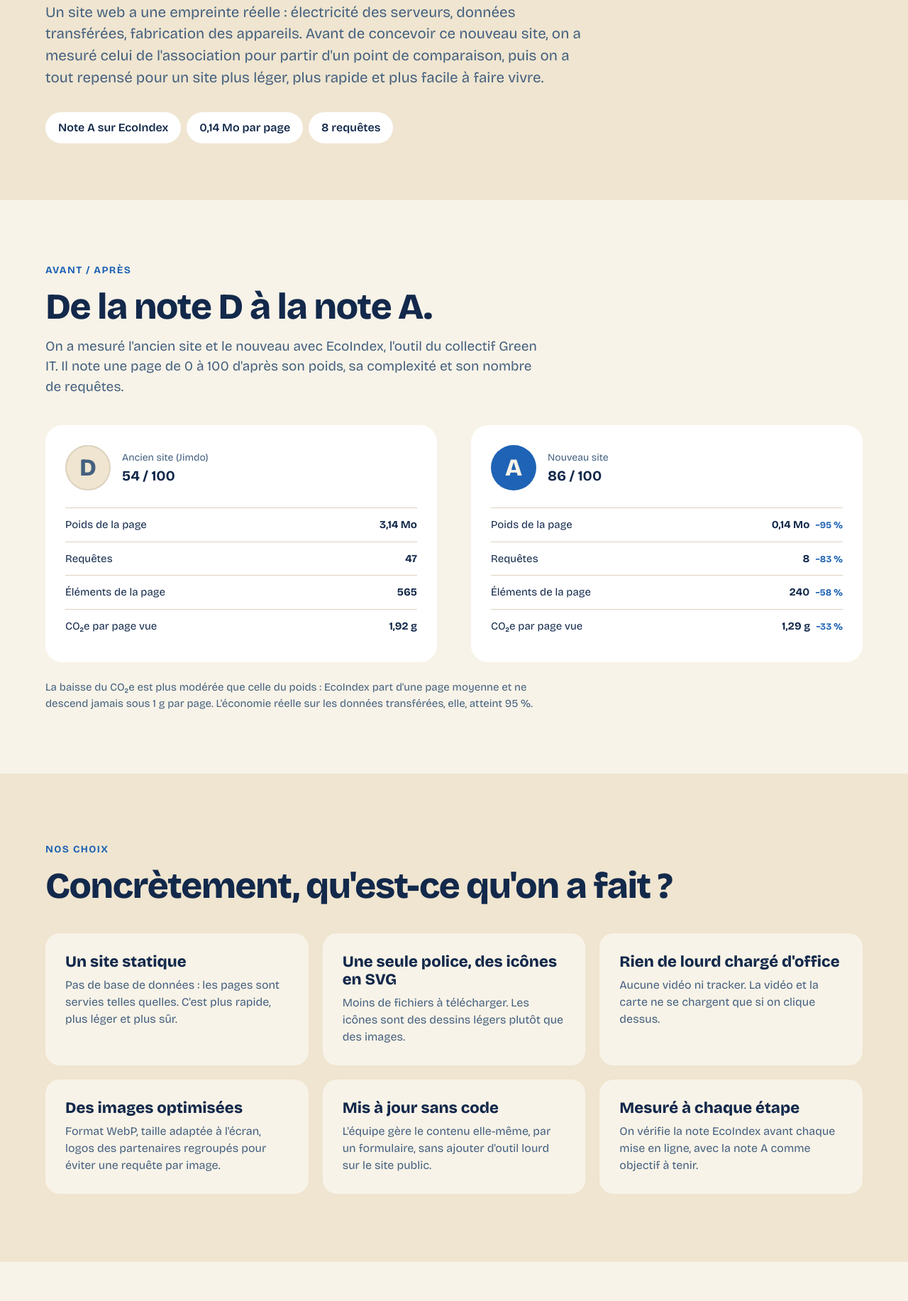
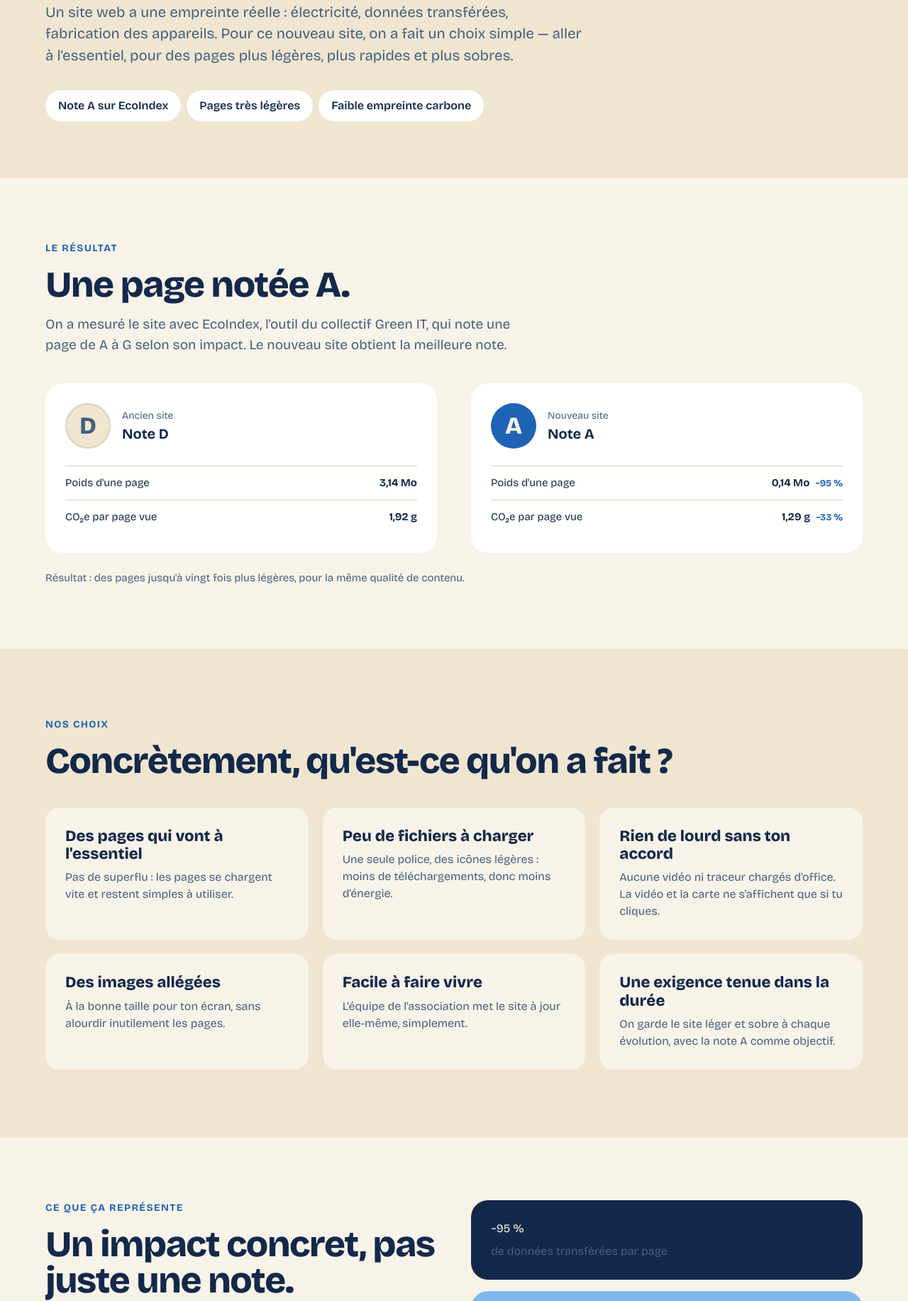
Before and after one commit to Ana-Ju/RSE, a plain HTML site: page eco-conception.html in a window 1280 px wide. Shown: the part 516-2349 px from the top of the page at 71% size. Drawn offline with nearby package versions, Linux system fonts and the light colour scheme.

Commit message:
Page éco-conception : version publique allégée
Sépare le message destiné aux visiteurs des informations techniques et
stratégiques réservées à l'équipe :
- retrait des métriques techniques (requêtes, nombre d'éléments) ; on garde
  la note A->D, le poids et le CO2e, lisibles par tous ;
- retrait du nom de l'ancien hébergeur ;
- reformulation des choix en bénéfices, sans détailler l'architecture ;
- suppression de la section « limites » (hébergement non européen et
  traduction à venir, caveats de mesure) : ces points restent dans le
  rapport interne et la soutenance, pas sur le site public ;
- ajout d'un appel à l'action à la place.

Co-Authored-By: Claude Opus 4.8 <noreply@anthropic.com>
Claude-Session: https://claude.ai/code/session_01FCniGByP2MSJYQ4HhGVb23

```diff
--- a/eco-conception.html
+++ b/eco-conception.html
@@ -6,7 +6,7 @@
     <title>Un site éco-conçu — Citoyens de la Terre</title>
     <meta
       name="description"
-      content="Comment ce site a été éco-conçu : un site léger, noté A sur EcoIndex, contre D pour l'ancien. Nos choix concrets, l'impact mesuré et les limites."
+      content="Comment ce site a été éco-conçu : un site léger, noté A sur EcoIndex, pour une faible empreinte carbone. Nos choix concrets et l'impact estimé."
     />
     <link rel="icon" href="assets/img/logo.svg" type="image/svg+xml" />
     <link rel="preconnect" href="https://fonts.googleapis.com" />
@@ -111,55 +111,48 @@
         <div class="eyebrow mt40">Notre démarche</div>
         <h1 class="h-page mt16 mw-820">Un site pensé pour peser le moins possible.</h1>
         <p class="lead mt32 mw-760">
-          Un site web a une empreinte réelle : électricité des serveurs, données transférées, fabrication des
-          appareils. Avant de concevoir ce nouveau site, on a mesuré celui de l'association pour partir d'un
-          point de comparaison, puis on a tout repensé pour un site plus léger, plus rapide et plus facile à
-          faire vivre.
+          Un site web a une empreinte réelle : électricité, données transférées, fabrication des appareils.
+          Pour ce nouveau site, on a fait un choix simple — aller à l'essentiel, pour des pages plus légères,
+          plus rapides et plus sobres.
         </p>
         <div class="row mt32 gap-8">
-          <span class="pill">Note A sur EcoIndex</span><span class="pill">0,14 Mo par page</span
-          ><span class="pill">8 requêtes</span>
+          <span class="pill">Note A sur EcoIndex</span><span class="pill">Pages très légères</span
+          ><span class="pill">Faible empreinte carbone</span>
         </div>
       </div>
 
       <div class="on-soft py-88">
         <div class="wrap">
-          <div class="eyebrow">Avant / après</div>
-          <h2 class="h2s mt16">De la note D à la note A.</h2>
+          <div class="eyebrow">Le résultat</div>
+          <h2 class="h2s mt16">Une page notée A.</h2>
           <p class="txt mt16 fs-19 mw-700">
-            On a mesuré l'ancien site et le nouveau avec EcoIndex, l'outil du collectif Green IT. Il note une
-            page de 0 à 100 d'après son poids, sa complexité et son nombre de requêtes.
+            On a mesuré le site avec EcoIndex, l'outil du collectif Green IT, qui note une page de A à G selon
+            son impact. Le nouveau site obtient la meilleure note.
           </p>
           <div class="g2 gap-48 mt40 items-start">
             <div class="card c-white r-24">
               <div class="score-head">
                 <span class="grade grade-d">D</span>
-                <span class="s">Ancien site (Jimdo)<b>54 / 100</b></span>
+                <span class="s">Ancien site<b>Note D</b></span>
               </div>
               <ul class="metrics">
-                <li><span>Poids de la page</span><span>3,14 Mo</span></li>
-                <li><span>Requêtes</span><span>47</span></li>
-                <li><span>Éléments de la page</span><span>565</span></li>
+                <li><span>Poids d'une page</span><span>3,14 Mo</span></li>
                 <li><span>CO₂e par page vue</span><span>1,92 g</span></li>
               </ul>
             </div>
             <div class="card c-white r-24">
               <div class="score-head">
                 <span class="grade grade-a">A</span>
-                <span class="s">Nouveau site<b>86 / 100</b></span>
+                <span class="s">Nouveau site<b>Note A</b></span>
               </div>
               <ul class="metrics">
-                <li><span>Poids de la page</span><span>0,14 Mo<span class="delta">−95 %</span></span></li>
-                <li><span>Requêtes</span><span>8<span class="delta">−83 %</span></span></li>
-                <li><span>Éléments de la page</span><span>240<span class="delta">−58 %</span></span></li>
+                <li><span>Poids d'une page</span><span>0,14 Mo<span class="delta">−95 %</span></span></li>
                 <li><span>CO₂e par page vue</span><span>1,29 g<span class="delta">−33 %</span></span></li>
               </ul>
             </div>
           </div>
           <p class="txt mt24 fs-15 mw-700">
-            La baisse du CO₂e est plus modérée que celle du poids : EcoIndex part d'une page moyenne et ne
-            descend jamais sous 1 g par page. L'économie réelle sur les données transférées, elle, atteint
-            95 %.
+            Résultat : des pages jusqu'à vingt fois plus légères, pour la même qualité de contenu.
           </p>
         </div>
       </div>
@@ -169,42 +162,39 @@
         <h2 class="h2s mt16">Concrètement, qu'est-ce qu'on a fait ?</h2>
         <div class="g3 gap-20 mt40">
           <div class="card c-soft r-20">
-            <h3>Un site statique</h3>
+            <h3>Des pages qui vont à l'essentiel</h3>
             <p class="txt mt8">
-              Pas de base de données : les pages sont servies telles quelles. C'est plus rapide, plus léger et
-              plus sûr.
+              Pas de superflu : les pages se chargent vite et restent simples à utiliser.
             </p>
           </div>
           <div class="card c-soft r-20">
-            <h3>Une seule police, des icônes en SVG</h3>
+            <h3>Peu de fichiers à charger</h3>
             <p class="txt mt8">
-              Moins de fichiers à télécharger. Les icônes sont des dessins légers plutôt que des images.
+              Une seule police, des icônes légères : moins de téléchargements, donc moins d'énergie.
             </p>
           </div>
           <div class="card c-soft r-20">
-            <h3>Rien de lourd chargé d'office</h3>
+            <h3>Rien de lourd sans ton accord</h3>
             <p class="txt mt8">
-              Aucune vidéo ni tracker. La vidéo et la carte ne se chargent que si on clique dessus.
+              Aucune vidéo ni traceur chargés d'office. La vidéo et la carte ne s'affichent que si tu cliques.
             </p>
           </div>
           <div class="card c-soft r-20">
-            <h3>Des images optimisées</h3>
+            <h3>Des images allégées</h3>
             <p class="txt mt8">
-              Format WebP, taille adaptée à l'écran, logos des partenaires regroupés pour éviter une requête
-              par image.
+              À la bonne taille pour ton écran, sans alourdir inutilement les pages.
             </p>
           </div>
           <div class="card c-soft r-20">
-            <h3>Mis à jour sans code</h3>
+            <h3>Facile à faire vivre</h3>
             <p class="txt mt8">
-              L'équipe gère le contenu elle-même, par un formulaire, sans ajouter d'outil lourd sur le site
-              public.
+              L'équipe de l'association met le site à jour elle-même, simplement.
             </p>
           </div>
           <div class="card c-soft r-20">
-            <h3>Mesuré à chaque étape</h3>
+            <h3>Une exigence tenue dans la durée</h3>
             <p class="txt mt8">
-              On vérifie la note EcoIndex avant chaque mise en ligne, avec la note A comme objectif à tenir.
+              On garde le site léger et sobre à chaque évolution, avec la note A comme objectif.
             </p>
           </div>
         </div>
@@ -214,15 +204,15 @@
         <div class="wrap g2 gap-48 items-start">
           <div>
             <div class="eyebrow">Ce que ça représente</div>
-            <h2 class="h2s mt16">Un ordre de grandeur, pas juste une note.</h2>
+            <h2 class="h2s mt16">Un impact concret, pas juste une note.</h2>
             <p class="txt mt24 fs-19 mw-500">
-              Pour 1 000 visites par mois et 3 pages par visite, l'empreinte annuelle du site passe d'environ
-              69 kg à 46 kg de CO₂e. C'est l'équivalent d'à peu près 115 km en voiture évités chaque année,
-              rien qu'en allégeant les pages.
+              Sur une année, alléger les pages permet d'éviter l'équivalent d'environ 115 km en voiture, rien
+              que pour l'affichage du site. Un petit geste à l'échelle de l'association, mais cohérent avec ce
+              qu'elle défend.
             </p>
             <p class="txt mt16 fs-15 mw-500">
-              On s'appuie sur des référentiels reconnus : EcoIndex (Green IT) pour la mesure, le RGESN pour
-              l'écoconception et le RGAA pour l'accessibilité.
+              On s'appuie sur EcoIndex, l'outil de référence du collectif Green IT, et on suit les bonnes
+              pratiques d'écoconception et d'accessibilité.
             </p>
           </div>
           <div class="flex col gap-16">
@@ -239,34 +229,15 @@
       </div>
 
       <div class="wrap sec">
-        <div class="eyebrow">En toute transparence</div>
-        <h2 class="h2s mt16">Les limites de notre mesure.</h2>
-        <div class="mt32">
-          <div class="timeline-row">
-            <div class="y">Mesure</div>
-            <p>
-              EcoIndex donne un ordre de grandeur, pas une mesure exacte : il part d'une page moyenne et
-              suppose une connexion fixe.
+        <div class="cta-dash">
+          <div>
+            <h2 class="h2s">Une démarche qui te parle ?</h2>
+            <p class="txt mt12 fs-19 mw-500">
+              Soutiens une association qui agit pour le territoire, jusque dans la façon dont elle fait son
+              site.
             </p>
           </div>
-          <div class="timeline-row">
-            <div class="y">Contenu</div>
-            <p>
-              Le gain se confirmera quand toutes les vraies images et les contenus définitifs seront en ligne.
-              On garde la note A comme garde-fou.
-            </p>
-          </div>
-          <div class="timeline-row">
-            <div class="y">À finir</div>
-            <p>
-              L'hébergement chez un fournisseur européen et la traduction restent à mettre en place : ils
-              feront partie de la version finale.
-            </p>
-          </div>
-        </div>
-        <div class="row mt40">
           <a class="btn btn-lg btn-accent" href="adherer.html">Soutenir la démarche</a>
-          <a class="btn btn-lg btn-ghost" href="actions.html">Voir nos actions</a>
         </div>
       </div>
     </main>
```
